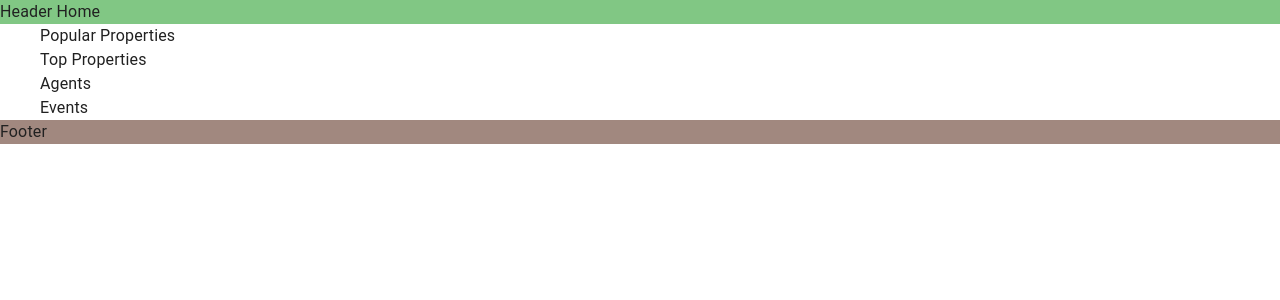
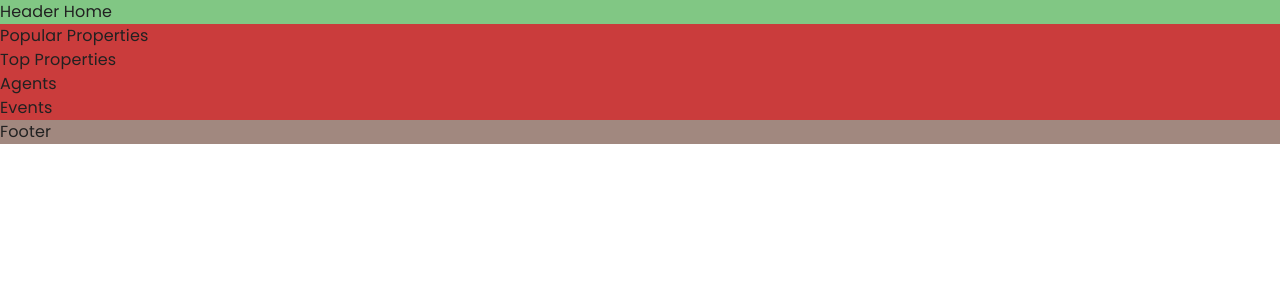
Before and after one commit to Edward-MIT/furniture-shop-frontend, a Next.js app: page / in a window 1280 px wide. Shown: the top 300 px of the page. Built offline with nearby package versions, Linux system fonts and the light colour scheme.

Commit message:
feat: sass integration

```diff
--- a/package.json
+++ b/package.json
@@ -15,7 +15,9 @@
     "@mui/material": "^7.1.2",
     "next": "15.3.3",
     "react": "^19.0.0",
-    "react-dom": "^19.0.0"
+    "react-dom": "^19.0.0",
+    "sass": "^1.89.2",
+    "sass-loader": "^16.0.5"
   },
   "devDependencies": {
     "@types/node": "^20",
--- a/pages/_app.tsx
+++ b/pages/_app.tsx
@@ -4,6 +4,7 @@ import{ThemeProvider, createTheme} from "@mui/material/styles";
 import {CssBaseline} from "@mui/material";
 import { useState } from "react";
 import { light } from "@/public/scss/MaterialTheme";
+import "../public/scss/app.scss"
 
 export default function App({ Component, pageProps }: AppProps) {
   //@ts-ignore
--- a/pages/index.tsx
+++ b/pages/index.tsx
@@ -6,14 +6,14 @@ import { NextPage } from "next";
 
 const Home:NextPage = () => {
   return (
-      <Container>
+      <Stack>
         <Stack flexBasis={"column"}>
-          <Box>Popular Properties</Box>
-          <Box>Top Properties</Box>
-          <Box>Agents</Box>
-          <Box>Events</Box>
+          <Stack className="container">Popular Properties</Stack>
+          <Stack className="container">Top Properties</Stack>
+          <Stack className="container">Agents</Stack>
+          <Stack className="container">Events</Stack>
         </Stack>
-      </Container>
+      </Stack>
   );
 }
 
--- a/public/scss/app.scss
+++ b/public/scss/app.scss
@@ -57,5 +57,6 @@ hr {
 		width: 1300px;
 		margin: 0 auto;
 		display: flex;
+		background: #ca3c3c;
 	}
 }
```
Also changed, not shown: 1 other file (tests, documents, lock files or other folders).
